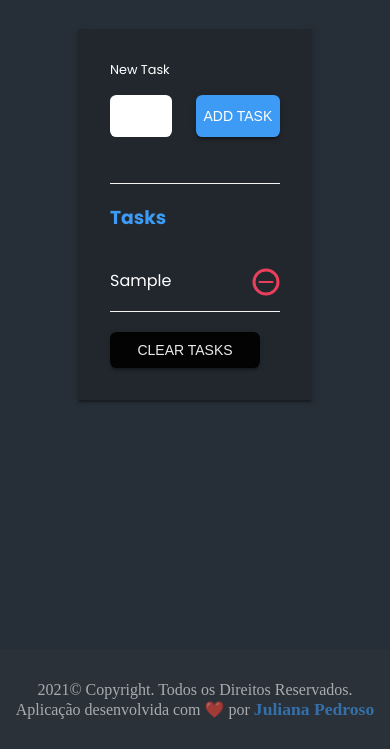
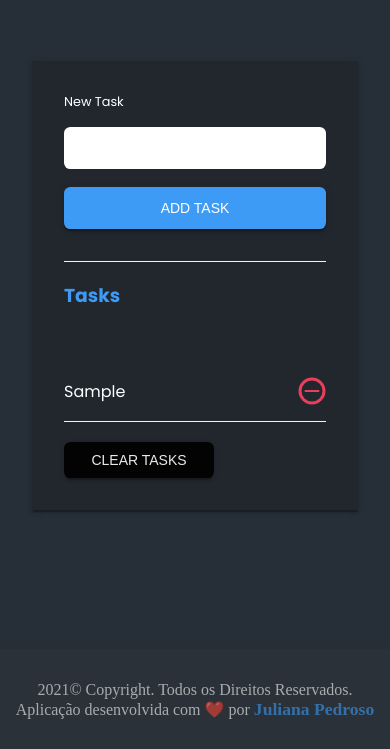
Before and after one commit to julianapedroso/my-tasks-list, a plain HTML site: page index.html in a window 390 px wide. Both pictures are taken after typing "Sample" into the empty fields and a click on the button "ADD TASK". Shown: the part 95-844 px from the top of the page. Drawn offline with Linux system fonts and the light colour scheme.

Commit message:
responsividade para tablets e celulares

```diff
--- a/script.js
+++ b/script.js
@@ -1,8 +1,20 @@
+const Storage = {
+  get() {
+    return JSON.parse(localStorage.getItem("my-tasks:tasksList")) || [];
+  },
+
+  set(tasks) {
+    localStorage.setItem("my-tasks:tasksList", JSON.stringify(tasks));
+  },
+};
+
 const taskList = document.getElementById("ul-item");
 
 function addTask() {
+  Storage.get();
   const task = document.getElementById("task");
   const taskValue = task.value;
+
   if (taskValue) {
     taskList.innerHTML += `<div class=\"list-item-box\"><li class=\"list-item\">${taskValue}</li><a href=\"#\" class=\"delete-item\"><img src="/assets/minus.svg" class=\"fa fa-remove\"></a></div>`;
   } else {
@@ -25,4 +37,6 @@ function deleteItem(event) {
       event.target.parentElement.parentElement.remove();
     }
   }
+
+  Storage.set();
 }
--- a/style.css
+++ b/style.css
@@ -2,7 +2,7 @@
   --background: #22272e;
   --gray: #262f37;
   --light-gray: #2d333b;
-  --light-blue: #4ad8ca;
+  --light-blue: #56bae1;
   --dark-blue: #3e9bf5;
   --white: #fff;
   --ice: #f4f4f4;
@@ -84,7 +84,7 @@ label {
   margin-top: 1rem;
   width: 50%;
   height: 5vh;
-  padding: 1rem;
+  padding: 0.5rem;
   margin-bottom: 30px;
   border-radius: 0.4rem;
   border: none;
@@ -107,7 +107,7 @@ label {
 
 .btn-add:hover {
   background-color: var(--light-blue);
-  color: var(--black);
+  color: var(--white);
   font-weight: bold;
   cursor: pointer;
 
@@ -118,17 +118,15 @@ label {
   display: flex;
   justify-content: space-between;
   list-style: none;
-  padding-top: 1rem;
+  align-items: center;
   color: var(--white);
   border-bottom: var(--ice) solid 1px;
 }
 
-.fa-remove {
-  color: var(--red);
-}
-
 .delete-item {
-  padding-bottom: 0.5rem;
+  display: flex;
+  align-items: center;
+  padding: 1rem 0 1rem 0;
 }
 
 .task-card h3 {
@@ -190,3 +188,38 @@ label {
   font-weight: bold;
   text-decoration: none;
 }
+
+@media (min-width: 500px) and (max-width: 800px) {
+  .card-content {
+    display: flex;
+    width: 100%;
+    margin: 2rem;
+  }
+}
+
+@media (min-width: 199px) and (max-width: 499px) {
+  .card-content {
+    display: flex;
+    flex-wrap: wrap;
+    width: 100%;
+    margin: 2rem;
+  }
+
+  #task-form {
+    display: flex;
+    flex-direction: column;
+  }
+
+  #task-form input {
+    margin-top: 1rem;
+    width: 100%;
+    height: 5vh;
+    padding: 0.5rem;
+    margin-bottom: 0.1rem;
+  }
+
+  .btn-add {
+    margin: 1rem auto;
+    width: 100%;
+  }
+}
```
